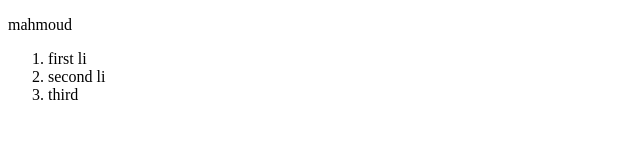
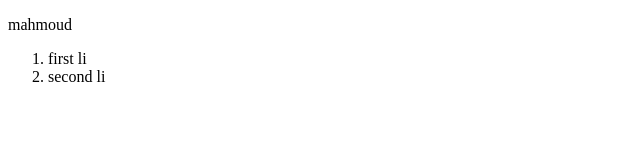
Before and after one commit to Ma7moudHelmi/dot-net, a plain HTML site: page index.html in a window 1280 px wide. Shown: the full height of the page, 0-640 px from the left. Drawn offline with Linux system fonts and the light colour scheme.

Commit message:
Revert "new index file changed"
This reverts commit 5ac25f0358ca8b98bf49ee899f6fd76399c939a7.

```diff
--- a/index.html
+++ b/index.html
@@ -10,7 +10,6 @@
     <ol>
       <li>first li</li>
       <li>second li</li>
-      <li>third</li>
     </ol>
   </body>
 </html>
```
